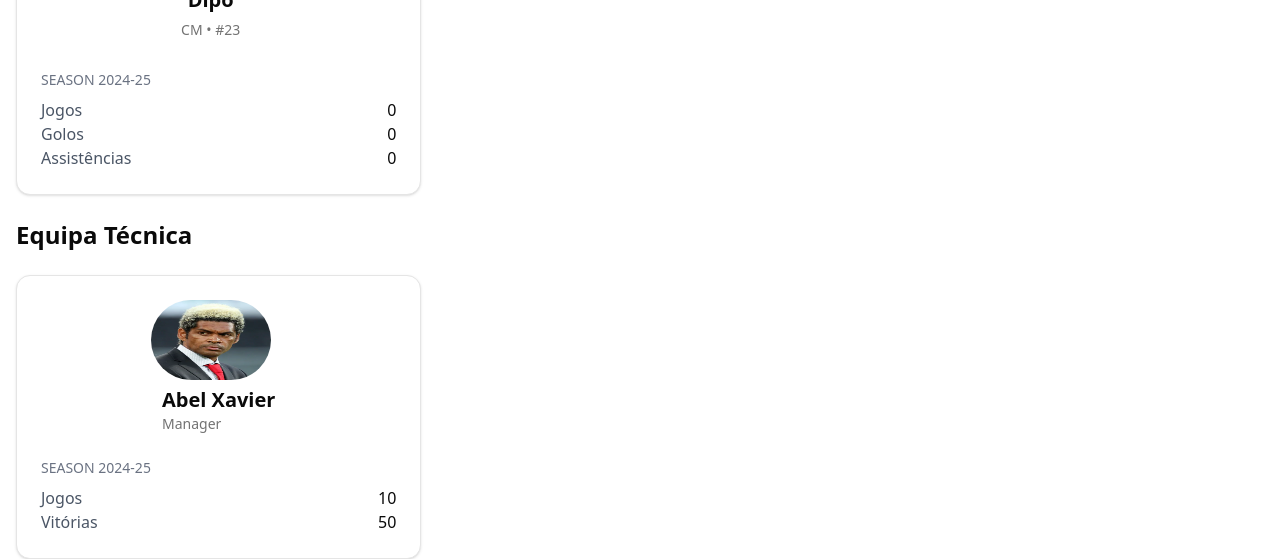
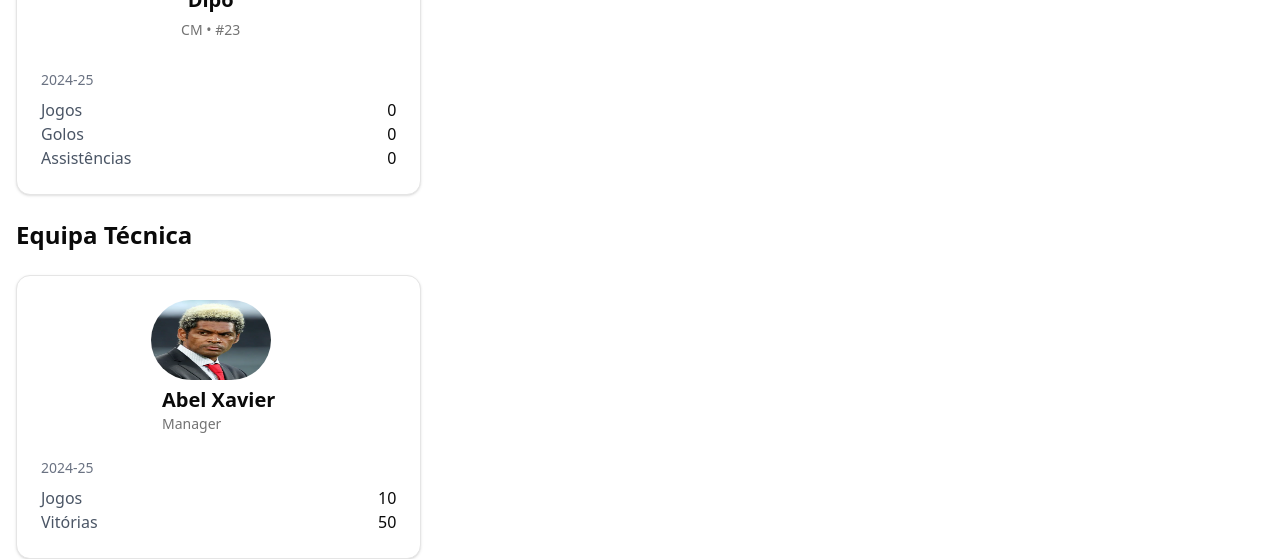
Before and after one commit to TavinhoW/Margem-Sul, a Next.js app: page /content/equipa in a window 1280 px wide. Shown: the part 713-1272 px from the top of the page. Built offline with nearby package versions, Linux system fonts and the light colour scheme.

Commit message:
fix: season

```diff
--- a/src/app/content/equipa/page.tsx
+++ b/src/app/content/equipa/page.tsx
@@ -68,7 +68,7 @@ const Equipa = () => {
                             <p/>
                         </CardHeader>
                         <CardContent>
-                            <h4 className="text-gray-500 text-sm">SEASON {player.season}</h4>
+                            <h4 className="text-gray-500 text-sm">{player.season}</h4>
                             <table className="w-full mt-2">
                                 <tbody>
                                 <tr>
@@ -102,7 +102,7 @@ const Equipa = () => {
                             </div>
                         </CardHeader>
                         <CardContent>
-                            <h4 className="text-gray-500 text-sm">SEASON {staffMember.season}</h4>
+                            <h4 className="text-gray-500 text-sm">{staffMember.season}</h4>
                             <table className="w-full mt-2">
                                 <tbody>
                                 <tr>
```
